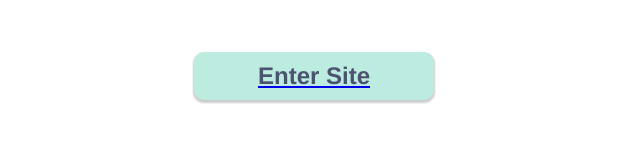
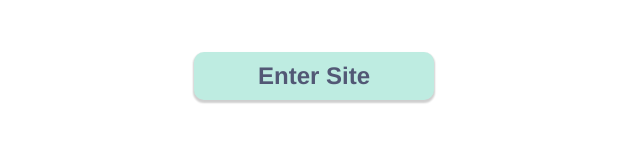
Before and after one commit to Jevaughn-W/Paycheque, a React (Create React App) app: page / in a window 1280 px wide. Shown: the part 550-700 px from the top of the page, without its empty margins (326-966 px from the left). Built offline with nearby package versions, Linux system fonts and the light colour scheme.

Commit message:
Add animation for button to enter site

```diff
--- a/src/components/landing-page/LandingPage.css
+++ b/src/components/landing-page/LandingPage.css
@@ -13,20 +13,28 @@
   align-items: center;
   justify-content: center;
 }
-
-h2 {
+.landing-page h2 {
   font-family: "Kaushan Script";
   color: #F652A0;
   font-size: 92px;
 }
-
-h4 {
+.landing-page h4 {
   color: #4C5270;
   font-family: "Kaushan Script";
   font-size: 40px;
 }
-
-span {
+.landing-page a {
+  text-decoration: none;
+}
+@keyframes fadeInAndOut {
+  0%, 100% {
+    opacity: 1; /* Start and end opacity: fully visible */
+  }
+  50% {
+    opacity: 0.5; /* Middle of the animation: fully transparent */
+  }
+}
+.landing-page span {
   display: flex;
   justify-content: center;
   align-items: center;
@@ -38,11 +46,13 @@ span {
   font-weight: bold;
   border-radius: 10px;
   box-shadow: 0px 2px 2px 1px rgba(0, 0, 0, 0.2);
+  animation: fadeInAndOut 3s ease-in-out infinite;
 }
-
-span:hover {
+.landing-page span:active {
   background-color: #F652A0;
   color: white;
 }
 
+
+
 /*# sourceMappingURL=LandingPage.css.map */
--- a/src/components/landing-page/LandingPage.scss
+++ b/src/components/landing-page/LandingPage.scss
@@ -26,6 +26,20 @@
     font-size: 40px;
   }
 
+  a {
+    text-decoration: none;
+  }
+
+  // Key frames defines how the animation works
+  @keyframes fadeInAndOut {
+    0%, 100% {
+      opacity: 1; /* Start and end opacity: fully visible */
+    }
+    50% {
+      opacity: .5; /* Middle of the animation: fully transparent */
+    }
+  }
+
   span {
     display: flex;
     justify-content: center;
@@ -38,9 +52,10 @@
     font-weight: bold;
     border-radius: 10px;
     box-shadow: 0px 2px 2px 1px rgba(0, 0, 0, 0.2);
+    animation: fadeInAndOut 3s ease-in-out infinite; // Adds the custom animation and its timing
   }
 
-  span:hover {
+  span:active {
     background-color: #F652A0;
     color: white;
   }
```
Also changed, not shown: 1 other file (tests, documents, lock files or other folders).
